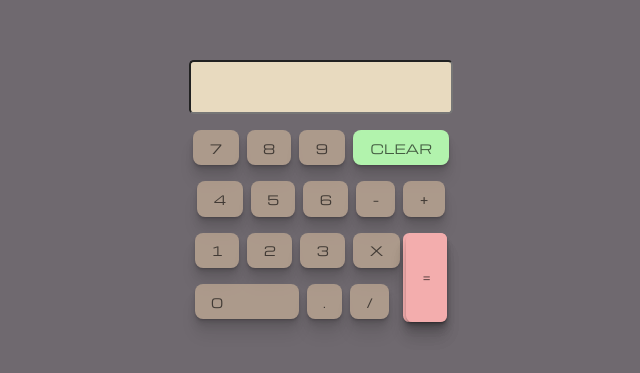
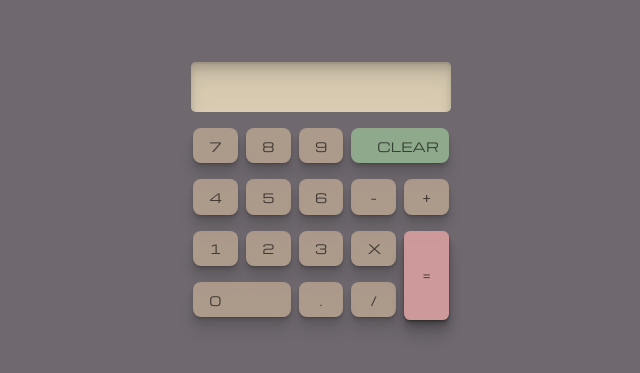
Before and after one commit to aabdur1/calculator, a React (Vite) app: page / in a window 1280 px wide. Shown: the part 209-582 px from the top of the page, without its empty margins (319-959 px from the left). Built offline with nearby package versions, Linux system fonts and the light colour scheme; a web font is replaced by a local one.

Commit message:
Matched style with Figma design

```diff
--- a/src/App.css
+++ b/src/App.css
@@ -34,6 +34,7 @@ body {
 
 .bottomRows {
   display: flex;
+  gap: 0.5rem;
 }
 
 .screen {
@@ -47,13 +48,22 @@ body {
   color: rgba(0, 0, 0, 0.577);
   background-color: #E8DABF;
   border-radius: 0.3rem;
+  box-shadow:
+  inset 0 2px 1px hsla(117deg, 0%, 0%, 0.075),
+  inset 0 6px 6px hsl(117deg 0% 0% / 0.075),
+  inset 0 8px 8px hsl(117deg 0% 0% / 0.075),
+  inset 0 16px 16px hsl(117deg 0% 0% / 0.075),
+  inset 0 64px 32px hsl(117deg 0% 0% / 0.075)
+  ;
+  border: none;
 }
 
 .clear {
-  width: 6rem;
+  width: 6.1rem;
   text-align: right;
+  text-indent: 0.6rem;
   color: rgba(0, 0, 0, 0.62);
-  background-color: #B2F3AD;
+  background-color: rgba(178, 243, 173, 0.46);;
   font-family: Michroma;
   font-size: 0.8rem;
   font-style: normal;
@@ -61,23 +71,28 @@ body {
   line-height: normal;
 }
 
+.numBtn,
+.operation {
+  width: 2.8rem;
+}
+
 .zero {
-  width: 6.5rem;
+  width: 6.1rem;
   text-align: left;
 }
 
 .equals {
-  margin-left: 0.2rem;
   height: 5.6rem;
+  width: 2.8rem;
   color: rgba(0, 0, 0, 0.62);
-  background-color: #F3ADAD;
+  background-color: rgba(243, 173, 173, 0.46);;
   border-radius: 0.4rem;
 }
 
 .numBtn,
 .operation,
 .zero {
-  background-color: #f3d4ad75;
+  background-color: rgba(243, 211, 173, 0.46);;
   color: rgba(0, 0, 0, 0.62);
 }
 
```
